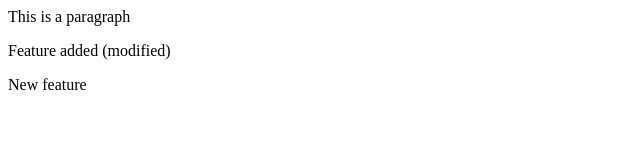
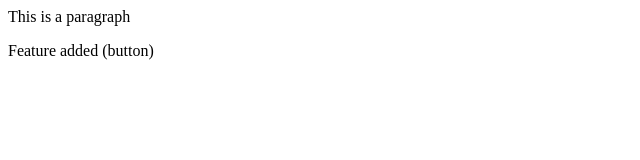
Before and after one commit to EmptyScript/localrepo, a plain HTML site: page index.html in a window 1280 px wide. Shown: the whole page, without its empty margins (0-640 px from the left). Drawn offline with Linux system fonts and the light colour scheme.

Commit message:
Button added on main

```diff
--- a/index.html
+++ b/index.html
@@ -1,3 +1,2 @@
 <p>This is a paragraph</p>
-<p> Feature added (modified)</p>
-<p> New feature</p>
+<p> Feature added (button)</p>
```
